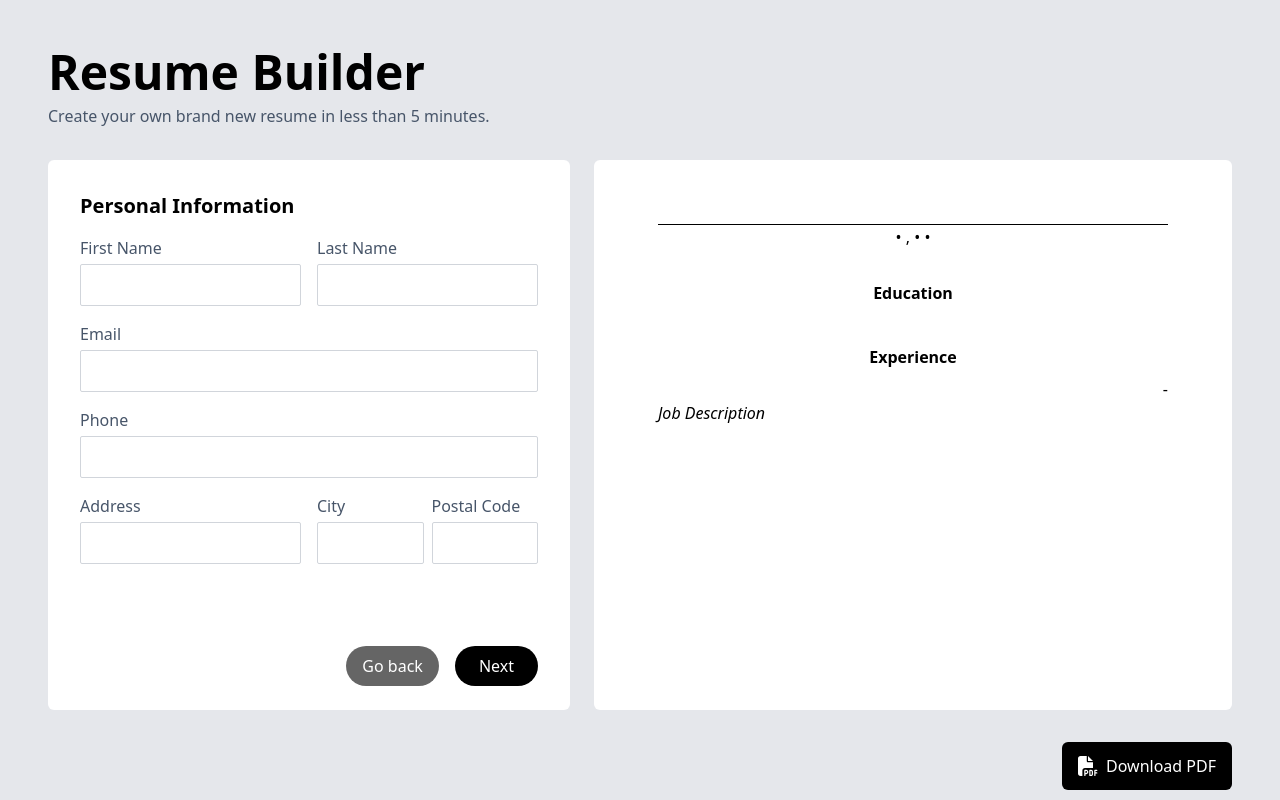
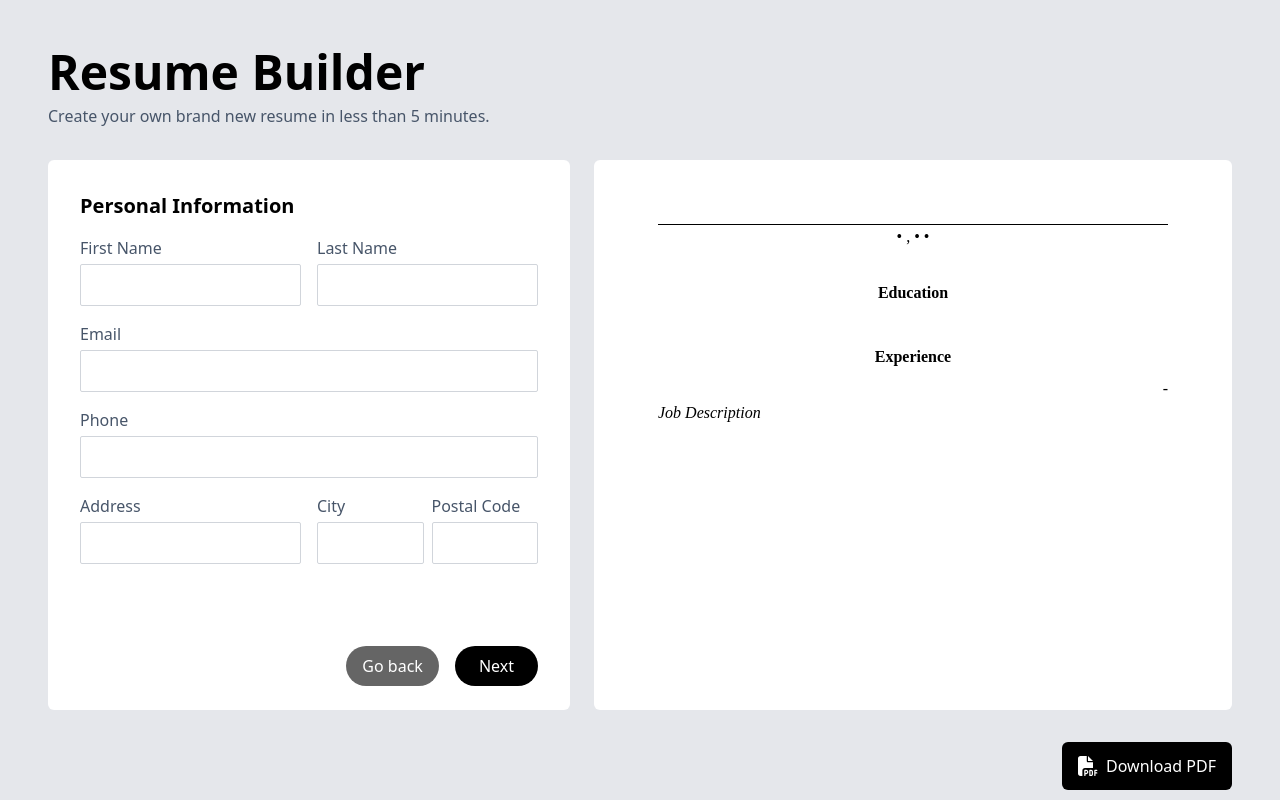
Before and after one commit to JonashGania/resume-builder, a React (Vite) app: page / in a window 1280 px wide. Shown: the top 800 px of the page. Built offline with nearby package versions, Linux system fonts and the light colour scheme.

Commit message:
no change

```diff
--- a/src/style/index.css
+++ b/src/style/index.css
@@ -13,3 +13,7 @@
 .dropdown-list::-webkit-scrollbar-thumb:hover {
     background-color: #c7c7c7;
 }
+
+.resume-preview{
+    font-family: 'Times New Roman', Times, serif;
+}
```
